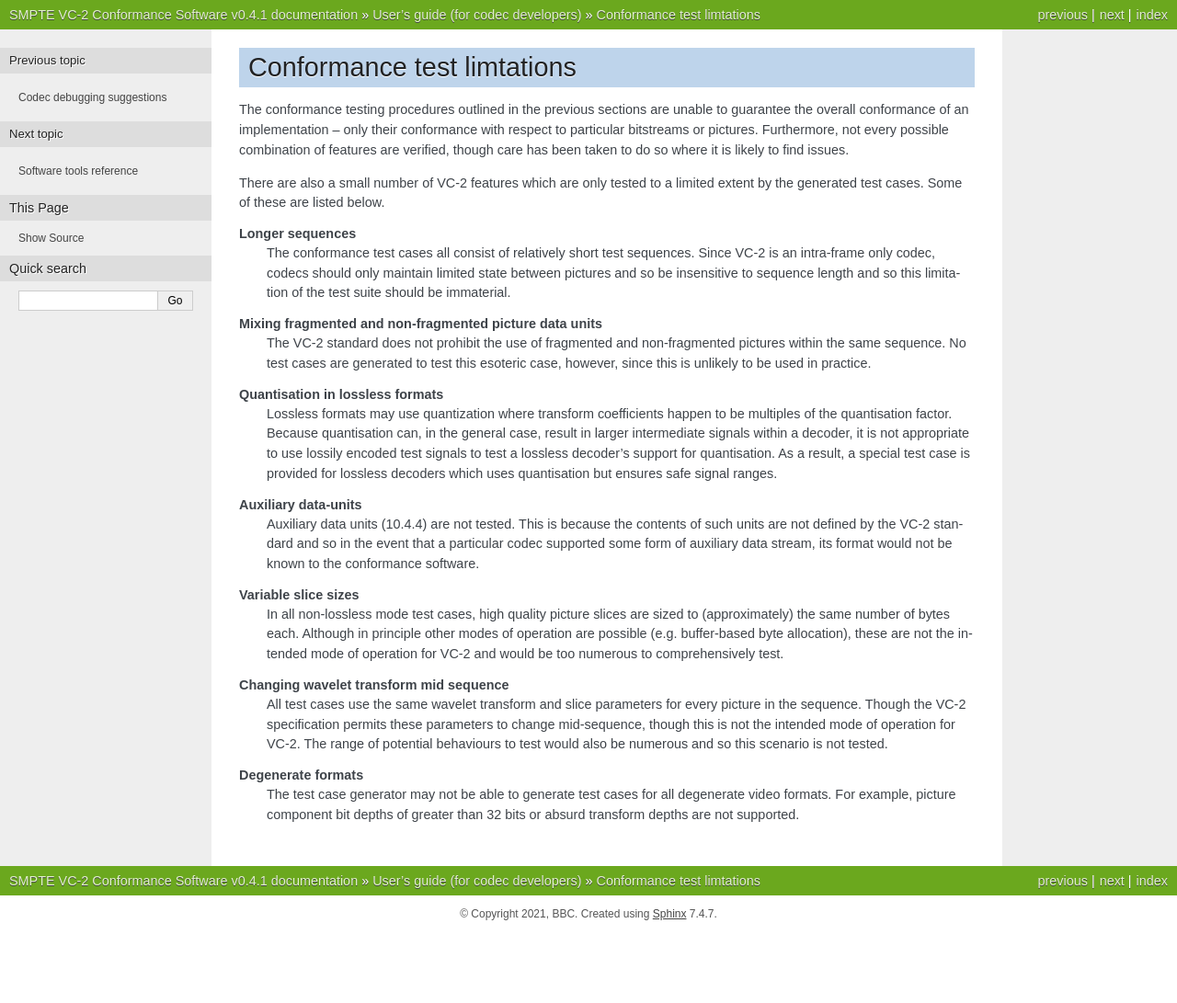
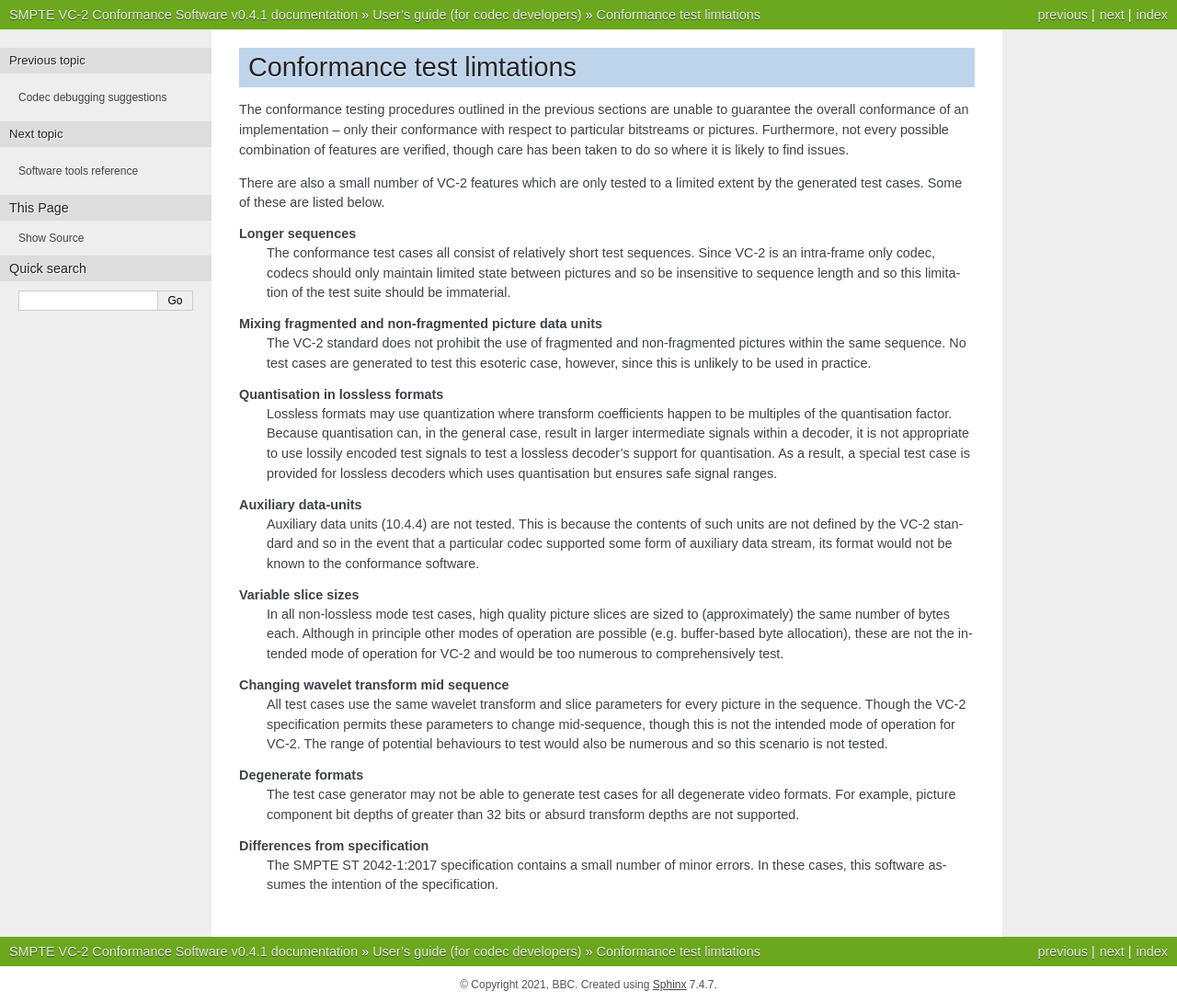
Before and after one commit to bbc/vc2_conformance, a Sphinx documentation site: the page built from docs/source/user_guide/limitations.rst, in a window 1280 px wide. Shown: the whole page at 92% size. Built offline with Sphinx 7.4.7, drawn with Linux system fonts in a browser that asks for light colours; before the commit the page ends 1014 px from its top, so only the background shows below that.

Commit message:
Add note about differences from spec

```diff
--- a/docs/source/user_guide/limitations.rst
+++ b/docs/source/user_guide/limitations.rst
@@ -57,3 +57,9 @@ limited extent by the generated test cases. Some of these are listed below.
     The test case generator may not be able to generate test cases for all
     degenerate video formats. For example, picture component bit depths of
     greater than 32 bits or absurd transform depths are not supported.
+
+
+**Differences from specification**
+    The SMPTE ST 2042-1:2017 specification contains a small number of minor
+    errors. In these cases, this software assumes the intention of the
+    specification.
```
